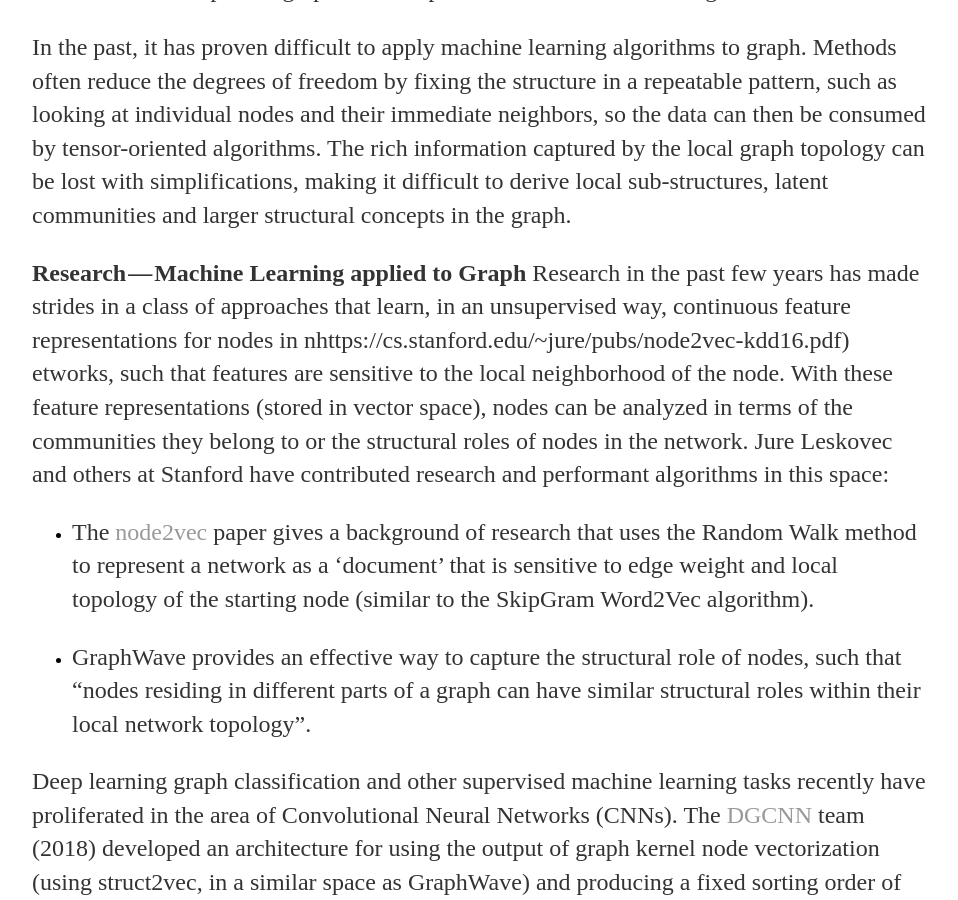
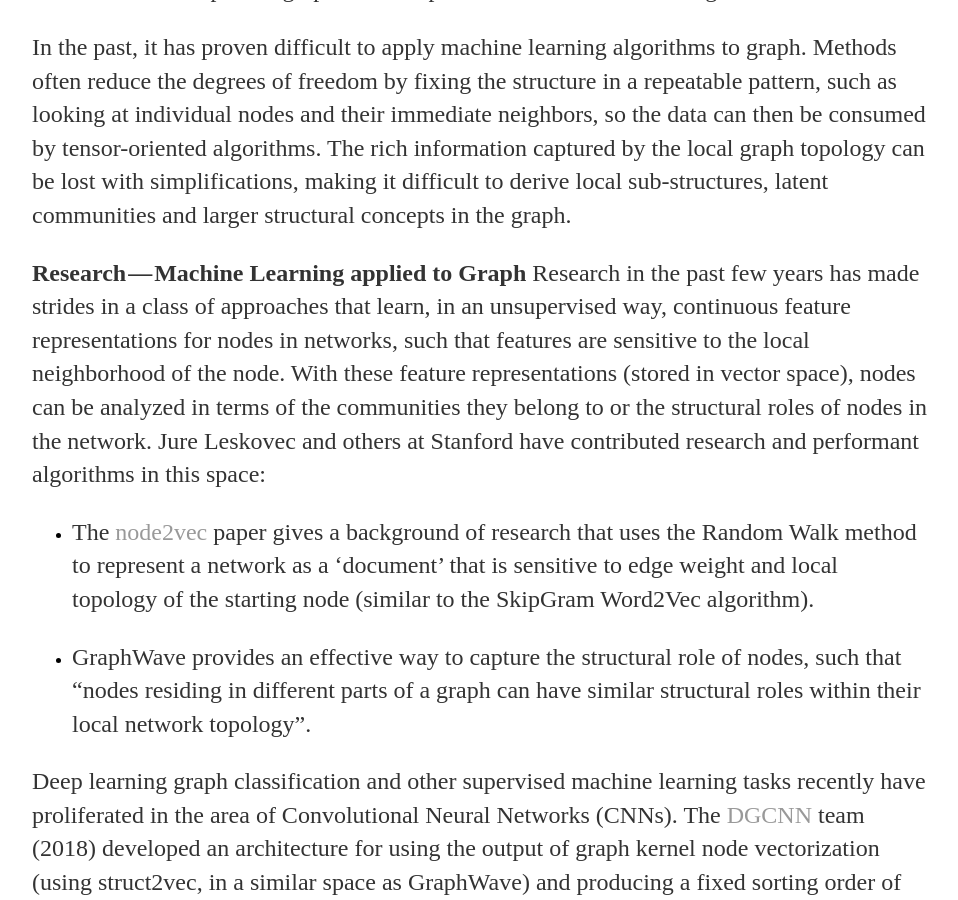
Before and after one commit to dtylor/dtylor.github.io, a Jekyll site: the page built from _posts/2019-03-06-a-novel-approach.md, in a window 1280 px wide and 900 px high, scrolled down 761 px. Shown: the whole window, without its empty margins (160-1118 px from the left). Built offline with Jekyll 4.4.1, drawn with Linux system fonts in a browser that asks for light colours.

Commit message:
Update 2019-03-06-a-novel-approach.md

```diff
--- a/_posts/2019-03-06-a-novel-approach.md
+++ b/_posts/2019-03-06-a-novel-approach.md
@@ -11,7 +11,7 @@
 In the past, it has proven difficult to apply machine learning algorithms to graph. Methods often reduce the degrees of freedom by fixing the structure in a repeatable pattern, such as looking at individual nodes and their immediate neighbors, so the data can then be consumed by tensor-oriented algorithms. The rich information captured by the local graph topology can be lost with simplifications, making it difficult to derive local sub-structures, latent communities and larger structural concepts in the graph.
 
 **Research — Machine Learning applied to Graph**
-Research in the past few years has made strides in a class of approaches that learn, in an unsupervised way, continuous feature representations for nodes in nhttps://cs.stanford.edu/~jure/pubs/node2vec-kdd16.pdf) etworks, such that features are sensitive to the local neighborhood of the node. With these feature representations (stored in vector space), nodes can be analyzed in terms of the communities they belong to or the structural roles of nodes in the network. Jure Leskovec and others at Stanford have contributed research and performant algorithms in this space:
+Research in the past few years has made strides in a class of approaches that learn, in an unsupervised way, continuous feature representations for nodes in networks, such that features are sensitive to the local neighborhood of the node. With these feature representations (stored in vector space), nodes can be analyzed in terms of the communities they belong to or the structural roles of nodes in the network. Jure Leskovec and others at Stanford have contributed research and performant algorithms in this space:
 
 - The [node2vec](https://cs.stanford.edu/~jure/pubs/node2vec-kdd16.pdf) paper gives a background of research that uses the Random Walk method to represent a network as a ‘document’ that is sensitive to edge weight and local topology of the starting node (similar to the SkipGram Word2Vec algorithm).
 
```
